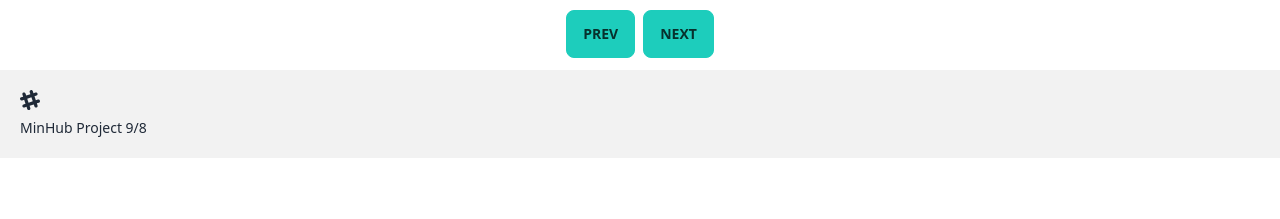
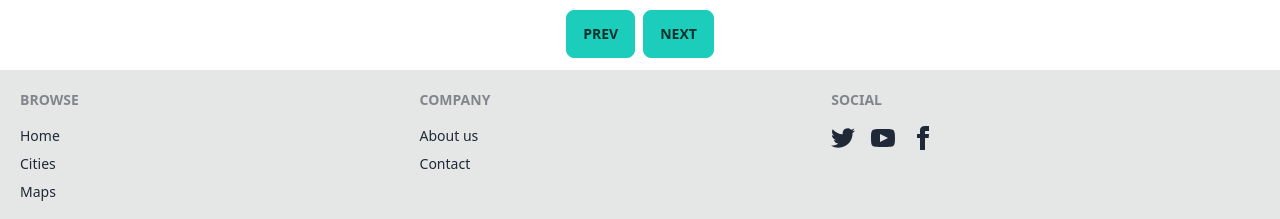
Before and after one commit to rothehuman/mytinerary-RodrigoDeBortoli, a React (Vite) app: page / in a window 1280 px wide. Shown: the part 1190-1409 px from the top of the page. Before the commit the page ends 1348 px from the top, so only its background shows below. Built offline with nearby package versions, Linux system fonts and the light colour scheme.

Commit message:
Sprint1 v1.1

```diff
--- a/src/components/Footer.jsx
+++ b/src/components/Footer.jsx
@@ -3,10 +3,25 @@
 const Footer = () => {
   return (
     <div>
-        <footer className="footer p-5 bg-base-200 text-base-content">
+        <footer className="footer p-5 bg-base-300 text-base-content">
           <div>
-            <svg width="20" height="20" viewBox="0 0 24 24" xmlns="http://www.w3.org/2000/svg" fillRule="evenodd" clipRule="evenodd" className="fill-current"><path d="M22.672 15.226l-2.432.811.841 2.515c.33 1.019-.209 2.127-1.23 2.456-1.15.325-2.148-.321-2.463-1.226l-.84-2.518-5.013 1.677.84 2.517c.391 1.203-.434 2.542-1.831 2.542-.88 0-1.601-.564-1.86-1.314l-.842-2.516-2.431.809c-1.135.328-2.145-.317-2.463-1.229-.329-1.018.211-2.127 1.231-2.456l2.432-.809-1.621-4.823-2.432.808c-1.355.384-2.558-.59-2.558-1.839 0-.817.509-1.582 1.327-1.846l2.433-.809-.842-2.515c-.33-1.02.211-2.129 1.232-2.458 1.02-.329 2.13.209 2.461 1.229l.842 2.515 5.011-1.677-.839-2.517c-.403-1.238.484-2.553 1.843-2.553.819 0 1.585.509 1.85 1.326l.841 2.517 2.431-.81c1.02-.33 2.131.211 2.461 1.229.332 1.018-.21 2.126-1.23 2.456l-2.433.809 1.622 4.823 2.433-.809c1.242-.401 2.557.484 2.557 1.838 0 .819-.51 1.583-1.328 1.847m-8.992-6.428l-5.01 1.675 1.619 4.828 5.011-1.674-1.62-4.829z"></path></svg>
-            <p>MinHub Project 9/8</p>
+            <span className="footer-title">Browse</span>
+            <a className="link link-hover">Home</a>
+            <a className="link link-hover">Cities</a>
+            <a className="link link-hover">Maps</a>
+          </div>
+          <div>
+            <span className="footer-title">Company</span>
+            <a className="link link-hover">About us</a>
+            <a className="link link-hover">Contact</a>
+          </div>
+          <div>
+            <span className="footer-title">Social</span>
+            <div className="grid grid-flow-col gap-4">
+              <a><svg xmlns="http://www.w3.org/2000/svg" width="24" height="24" viewBox="0 0 24 24" className="fill-current"><path d="M24 4.557c-.883.392-1.832.656-2.828.775 1.017-.609 1.798-1.574 2.165-2.724-.951.564-2.005.974-3.127 1.195-.897-.957-2.178-1.555-3.594-1.555-3.179 0-5.515 2.966-4.797 6.045-4.091-.205-7.719-2.165-10.148-5.144-1.29 2.213-.669 5.108 1.523 6.574-.806-.026-1.566-.247-2.229-.616-.054 2.281 1.581 4.415 3.949 4.89-.693.188-1.452.232-2.224.084.626 1.956 2.444 3.379 4.6 3.419-2.07 1.623-4.678 2.348-7.29 2.04 2.179 1.397 4.768 2.212 7.548 2.212 9.142 0 14.307-7.721 13.995-14.646.962-.695 1.797-1.562 2.457-2.549z"></path></svg></a>
+              <a><svg xmlns="http://www.w3.org/2000/svg" width="24" height="24" viewBox="0 0 24 24" className="fill-current"><path d="M19.615 3.184c-3.604-.246-11.631-.245-15.23 0-3.897.266-4.356 2.62-4.385 8.816.029 6.185.484 8.549 4.385 8.816 3.6.245 11.626.246 15.23 0 3.897-.266 4.356-2.62 4.385-8.816-.029-6.185-.484-8.549-4.385-8.816zm-10.615 12.816v-8l8 3.993-8 4.007z"></path></svg></a>
+              <a><svg xmlns="http://www.w3.org/2000/svg" width="24" height="24" viewBox="0 0 24 24" className="fill-current"><path d="M9 8h-3v4h3v12h5v-12h3.642l.358-4h-4v-1.667c0-.955.192-1.333 1.115-1.333h2.885v-5h-3.808c-3.596 0-5.192 1.583-5.192 4.615v3.385z"></path></svg></a>
+            </div>
           </div>
         </footer>
     </div>
--- a/src/components/Header.jsx
+++ b/src/components/Header.jsx
@@ -11,7 +11,7 @@
               </label>
               <ul tabIndex={0} className="menu menu-sm dropdown-content mt-3 z-[1] p-2 shadow bg-base-100 rounded-box w-52">
                 <li><a>Home</a></li>
-                <li><a>Cities</a></li>
+                <li><a href="about:blank" target="_blank">Cities</a></li>
               </ul>
             </div>
             <a className="btn btn-ghost normal-case text-xl">MyTinerary</a>
@@ -19,7 +19,7 @@
           <div className="navbar-center hidden lg:flex">
             <ul className="menu menu-horizontal px-1">
               <li><a>Home</a></li>
-              <li><a>Cities</a></li>
+              <li><a href="about:blank" target="_blank">Cities</a></li>
             </ul>
           </div>
           <div className="navbar-end">
--- a/src/components/Hero.jsx
+++ b/src/components/Hero.jsx
@@ -9,7 +9,10 @@
                 <div>
                 <h1 className="text-5xl font-bold">MyTinerary</h1>
                 <h2 className="py-6 font-bold">Find your perfect trip, designed by insiders who know and love their cities!</h2>
+                <a href="about:blank" target="_blank">
                 <button className="btn btn-accent">Cities</button>
+                </a>
+
                 </div>
             </div>
         </div>
```
